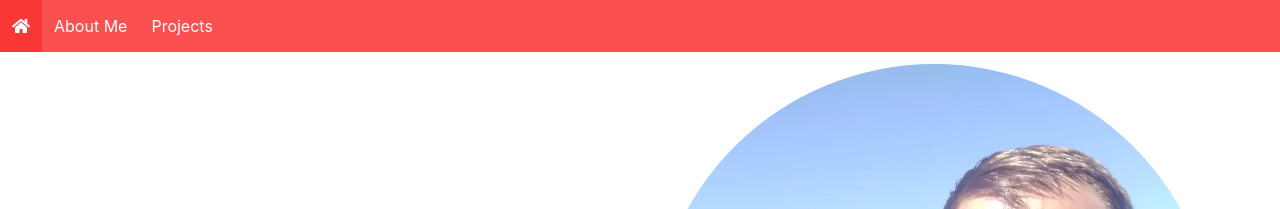
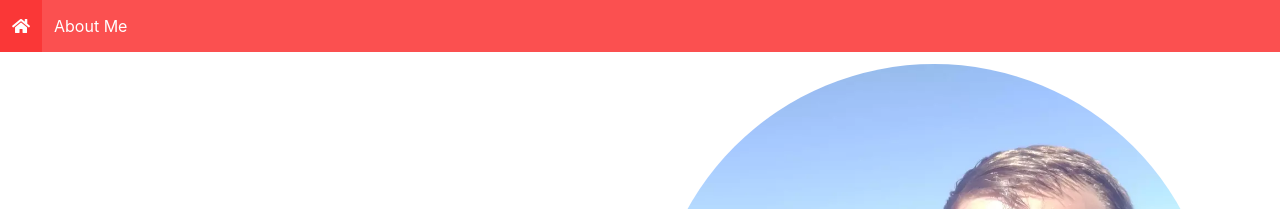
Before and after one commit to skysteve/skysteve.github.io, a Jekyll site: the page built from index.html, in a window 1280 px wide. Shown: the top 209 px of the page. Built offline with Jekyll 4.4.1, drawn with Linux system fonts in a browser that asks for light colours; nearby versions of some CDN libraries.

Commit message:
hide projects

```diff
--- a/_includes/header.html
+++ b/_includes/header.html
@@ -15,7 +15,7 @@
     <div class="navbar-menu">
       <div class="navbar-start">
         <a class="navbar-item" href="/about-me">About Me</a>
-        <a class="navbar-item" href="/projects">Projects</a>
+        <!--<a class="navbar-item" href="/projects">Projects</a>-->
         {%- if site.posts.size > 0 -%}<a class="navbar-item" href="/posts">Blog Posts</a>{%- endif -%}
       </div>
       <div class="navbar-title has-text-centered navbar-item is-size-4">
```
